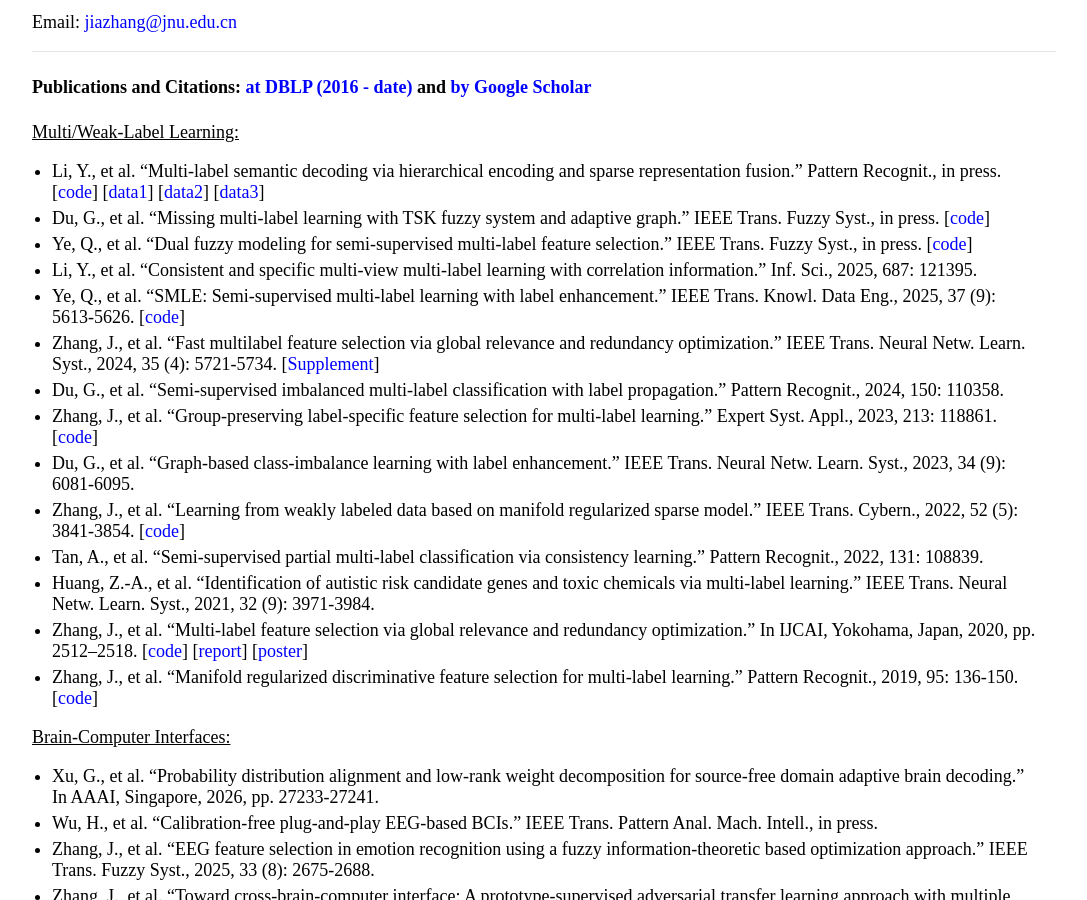
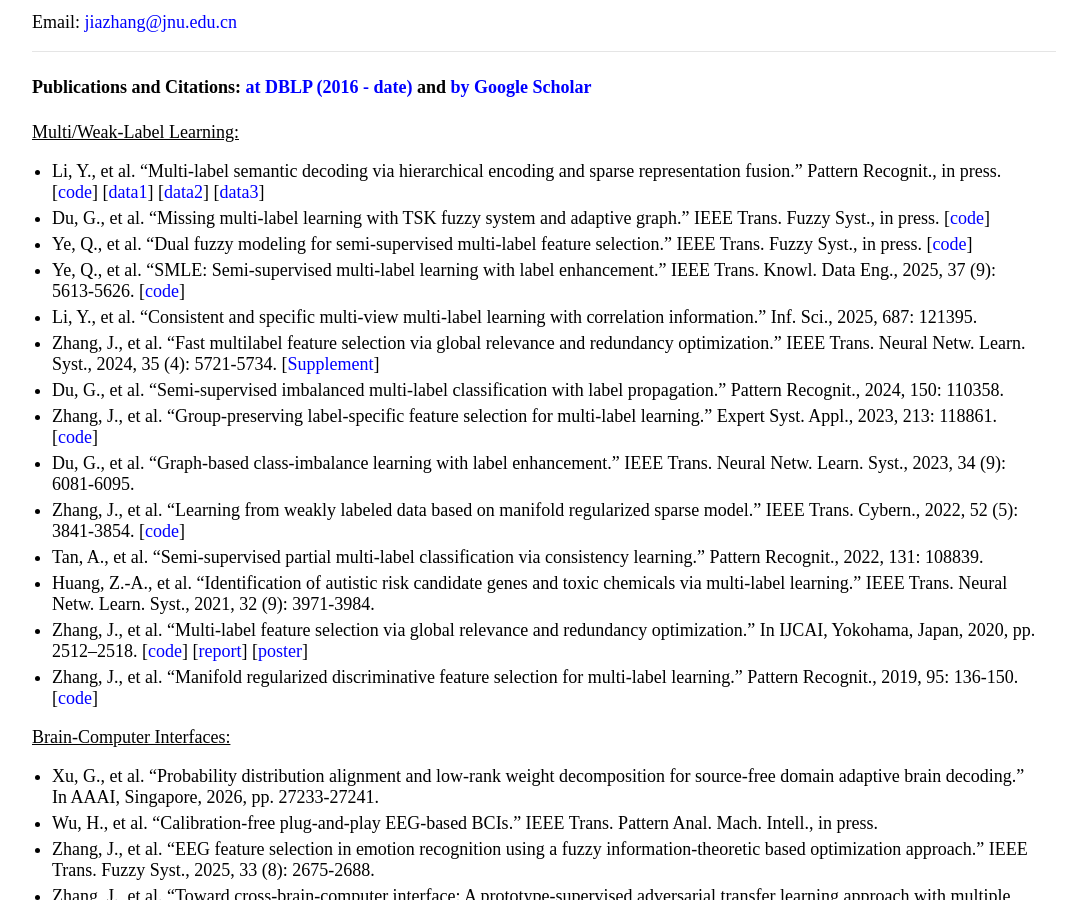
Before and after one commit to jiazhang-ml/jiazhang-ml.github.io, a Jekyll site: the page built from index.md, in a window 1280 px wide and 900 px high, scrolled down 321 px. Shown: the whole window, without its empty margins (96-1183 px from the left). Built offline with Jekyll 4.4.1, drawn with Linux system fonts in a browser that asks for light colours.

```diff
--- a/index.md
+++ b/index.md
@@ -19,8 +19,8 @@ Email: [jiazhang@jnu.edu.cn](mailto:jiazhang@jnu.edu.cn)
 * Li, Y., et al. "Multi-label semantic decoding via hierarchical encoding and sparse representation fusion." Pattern Recognit., in press. [[code](https://github.com/cseroun06/HERF)] [[data1](https://naturalscenesdataset.org/)] [[data2](https://crcns.org/data-sets/vc/vim-2)] [[data3](https://bold5000-dataset.github.io/website/download.html)]
 * Du, G., et al. "Missing multi-label learning with TSK fuzzy system and adaptive graph." IEEE Trans. Fuzzy Syst., in press. [[code](https://github.com/wangao-ysu/M2FSAG)]
 * Ye, Q., et al. "Dual fuzzy modeling for semi-supervised multi-label feature selection." IEEE Trans. Fuzzy Syst., in press. [[code](https://github.com/JNU-IHCILab/DuetFS)]
+* Ye, Q., et al. "SMLE: Semi-supervised multi-label learning with label enhancement." IEEE Trans. Knowl. Data Eng., 2025, 37 (9): 5613-5626. [[code](https://github.com/JNU-IHCILab/SMLE)]
 * Li, Y., et al. "Consistent and specific multi-view multi-label learning with correlation information." Inf. Sci., 2025, 687: 121395.
-* Ye, Q., et al. "SMLE: Semi-supervised multi-label learning with label enhancement." IEEE Trans. Knowl. Data Eng., 2025, 37 (9): 5613-5626. [[code](https://github.com/JNU-IHCILab/SMLE)]
 * Zhang, J., et al. "Fast multilabel feature selection via global relevance and redundancy optimization." IEEE Trans. Neural Netw. Learn. Syst., 2024, 35 (4): 5721-5734. [[Supplement](SM-GRROfast.pdf)]
 * Du, G., et al. "Semi-supervised imbalanced multi-label classification with label propagation." Pattern Recognit., 2024, 150: 110358.
 * Zhang, J., et al. "Group-preserving label-specific feature selection for multi-label learning." Expert Syst. Appl., 2023, 213: 118861. [[code](https://codeocean.com/capsule/1281687/tree/v1)]
```
